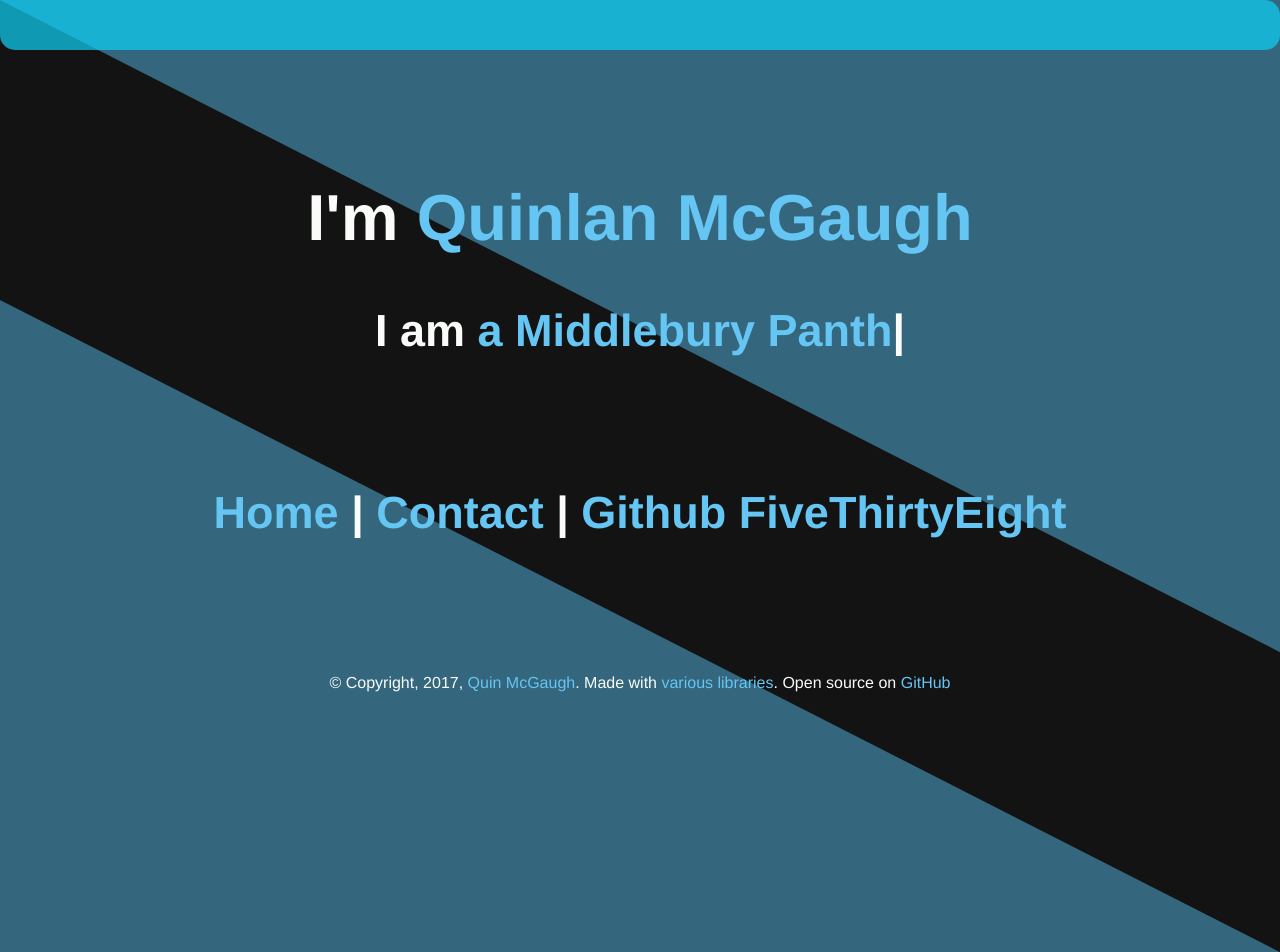
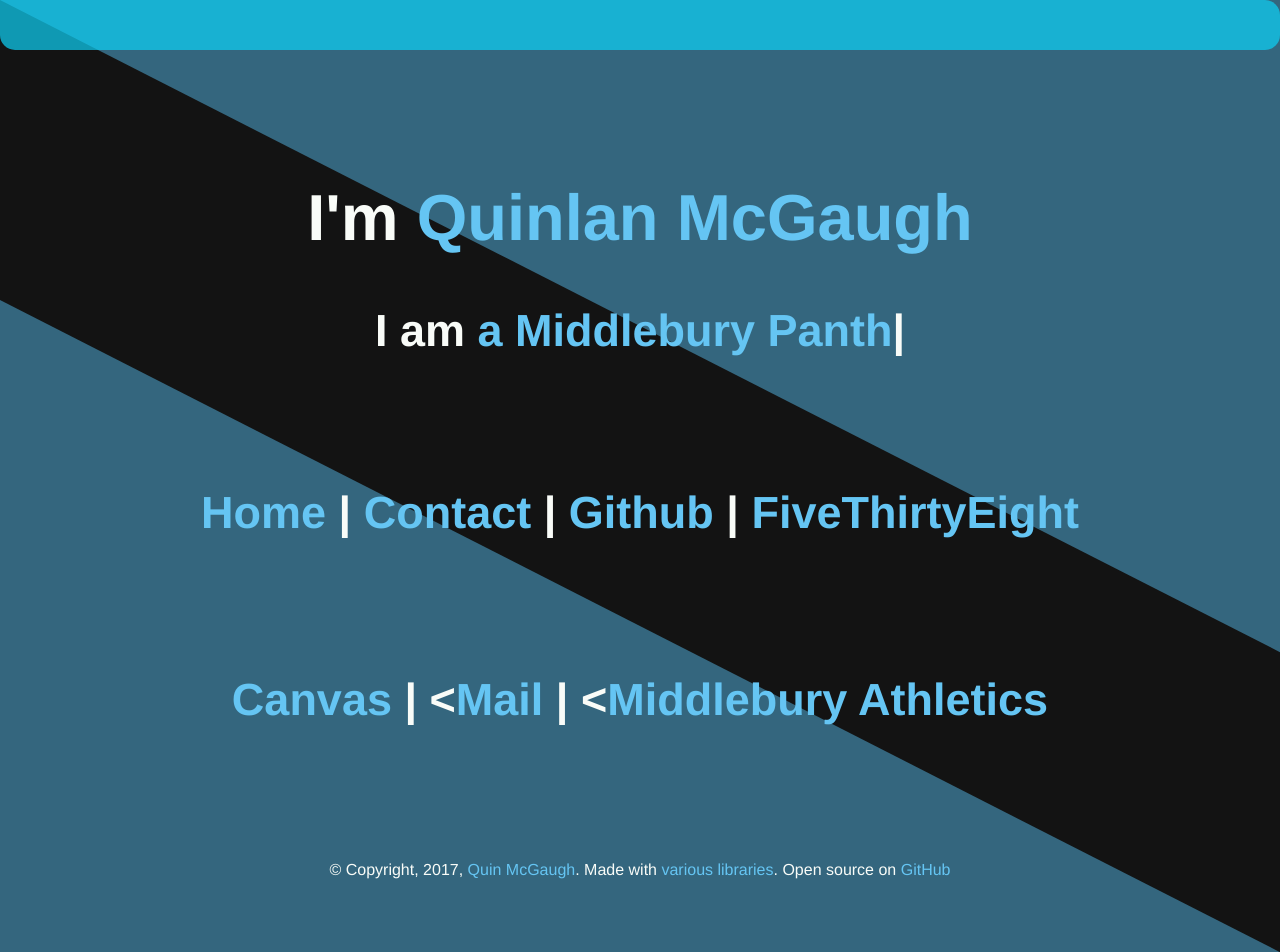
Before and after one commit to quinmcg/outdated-website, a plain HTML site: page index.html in a window 1280 px wide. Drawn offline with Linux system fonts and the light colour scheme.

Commit message:
Update index.html

```diff
--- a/index.html
+++ b/index.html
@@ -195,8 +195,7 @@
                 <li><a href="http://www.youtube.com/channel/UCto4UBWbCLfV1YHmUDqHivw">YouTube</a></li>
                 <li><a href="https://open.spotify.com/user/q.mcg">Spotify</a></li>
                 <li><a href="https://www.quinmcg.me/portfolio">Project Portfolio</a></li>
-                <li><a href="https://fivethirtyeight.com">FiveThirtyEight</a></li>
-                <
+                <li><a href="https://fivethirtyeight.com">FiveThirtyEight</a></l>
 
             </ul>
         </div>
@@ -216,9 +215,8 @@
         </div>
 
         <div class="links">
-            <p class="medium" id="breakers"><a href="#" class="clickable" data-click="#home">Home</a> | <a href="#" class="clickable" data-click="#contact">Contact</a> | <a href="#" class="clickable" data-click="https://quinmcg.me/go/github">Github</a>
-                <a href="https://www.fivethirtyeight.com" class="clickable" data-click="#home">FiveThirtyEight</a>
-
+            <p class="medium" id="breakers"><a href="#" class="clickable" data-click="#home">Home</a> | <a href="#" class="clickable" data-click="#contact">Contact</a> | <a href="#" class="clickable" data-click="https://quinmcg.me/go/github">Github</a> | <a href="#" class = "clickable" data-click="https://www.fivethirtyeight.com">FiveThirtyEight</a>
+            <p class="medium" id="breakers"><a href="#" class="clickable" data-click="https://middlebury.instructure.com">Canvas</a> | <<a href="#" class="clickable" data-click="https://outlook.office.com/mail/inbox">Mail</a> | <<a href="#" class="clickable" data-click="http://athletics.middlebury.edu/sports/mxc/2018-19/bios/mcgaugh_james_2oxw">Middlebury Athletics</a>
             </p>
         </div>
         <div class="copyright-container" id="copyright">
```
